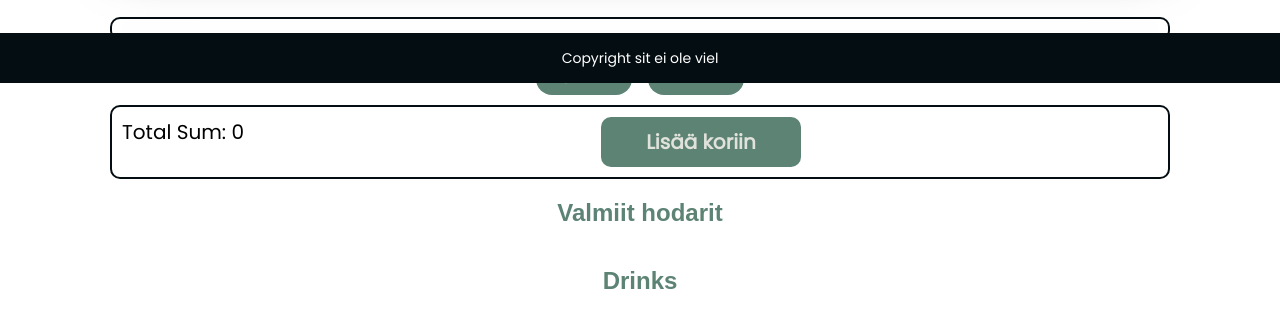
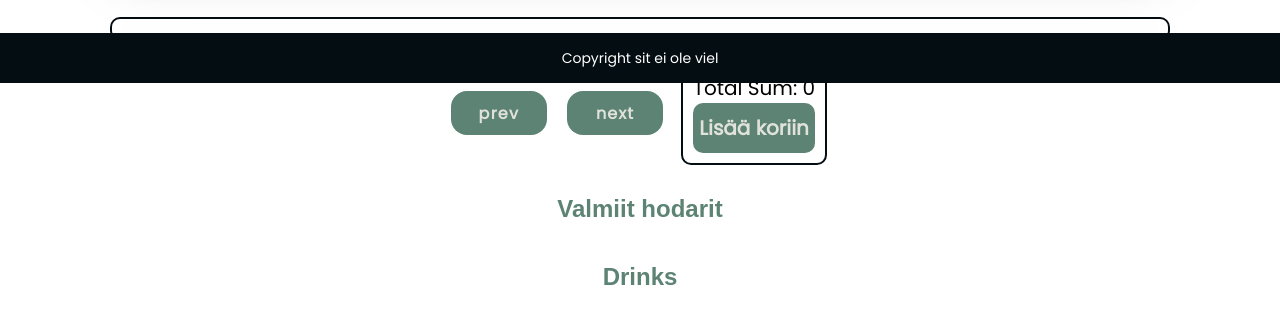
Before and after one commit to Aihki/hodaripuoti, a website built with Vite: page index.html in a window 1280 px wide. Shown: the part 717-1046 px from the top of the page. Built offline with nearby package versions, Linux system fonts and the light colour scheme; grey boxes are pictures that could not be loaded; files whose address does not match are found by name.

Commit message:
custom hotdog containerin korjailua

```diff
--- a/index.html
+++ b/index.html
@@ -84,14 +84,16 @@
         <div class="kastike-container custom-container">
         </div>
       </div>
-      <div class="carousel-btn-container">
-        <button class="carousel-btn prev"><span>prev</span></button>
-        <button class="carousel-btn next"><span>next</span></button>
-      </div>
 
-
-      <div class="total-box" id="total">Total Sum: 0
-        <a class='add-to-cart-btn'>Lisää koriin</a>
+      <div class="divaider">
+        <div class="carousel-btn-container">
+          <button class="carousel-btn prev"><span>prev</span></button>
+          <button class="carousel-btn next"><span>next</span></button>
+        </div>
+        <div class="total-box">
+          <div id="total">Total Sum: 0</div>
+          <a class="add-to-cart-btn">Lisää koriin</a>
+        </div>
       </div>
 
     </section>
--- a/src/css/style.css
+++ b/src/css/style.css
@@ -259,15 +259,36 @@ main {
 }
 
 
+.divaider {
+  display: flex;
+  justify-content: center;
+  align-items: center;
+  margin: 10px;
+}
+
+
+
 .total-box {
+  display: flex;
+  flex-direction: column;
+  align-items: center;
+  text-align: center;
   border: 2px solid var(--dark);
   border-radius: 10px;
   padding: 10px;
   font-size: 20px;
-  text-align: center;
-  display: flex;
-  justify-content: center;
+  margin: 10px;
 }
+
+/* .total-box #total {
+  border: 2px solid var(--dark);
+  border-radius: 10px;
+  padding: 10px;
+  font-size: 20px;
+  margin-bottom: 10px;
+} */
+
+
 
 input {
   width: 2rem;
@@ -563,11 +584,7 @@ label {
   scroll-snap-align: start;
 }
 
-.carousel-btn-container {
-  display: flex;
-  justify-content: center;
-  margin: 10px;
-}
+
 
 .carousel-btn {
   display: inline-block;
@@ -661,6 +678,11 @@ label {
     width: 100%;
   }
 
+  .divaider {
+    flex-direction: column;
+  }
+
+
 }
 
 
--- a/text.txt
+++ b/text.txt
@@ -71,9 +71,3 @@ VALUE (1,'Vesi', 0.90),
 (1,'Pepsi max', 1.50),
 (1,'Lemonade', 1.40),
 (1,'Jaffa', 1.50)
-
-
-
-
-
-  sudo chown nestorl.nestorl /var/www/html
```
